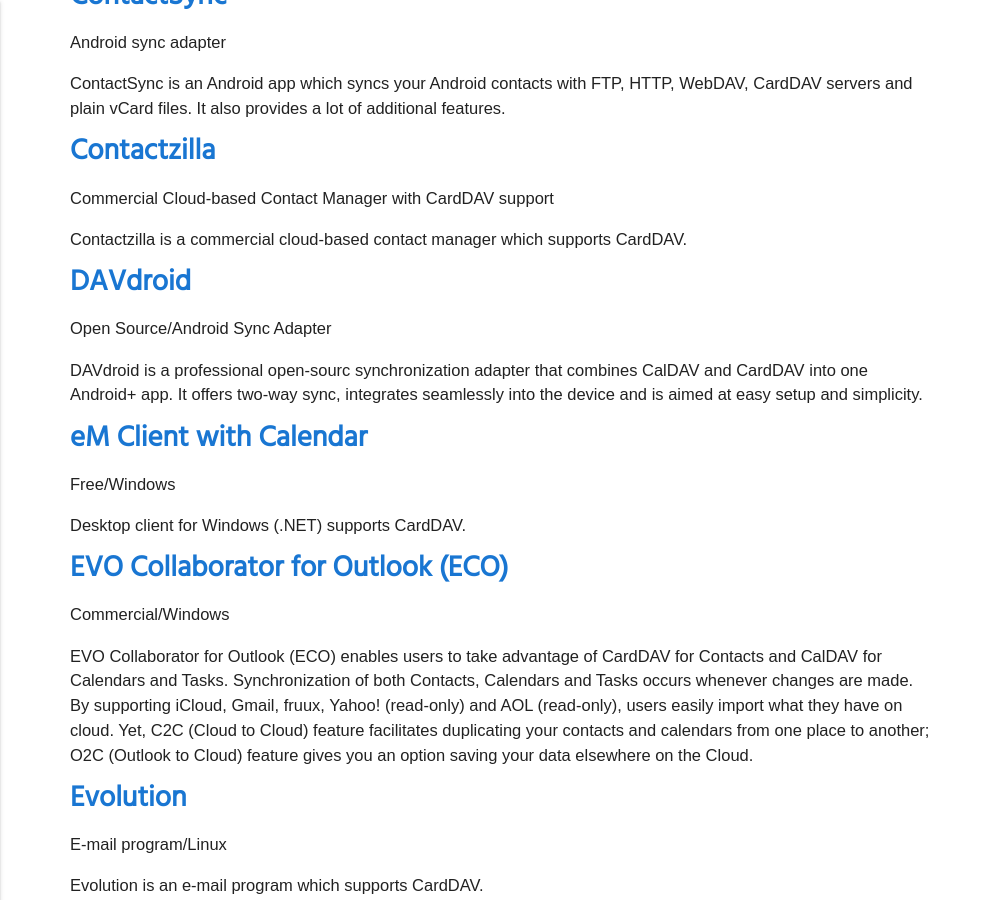
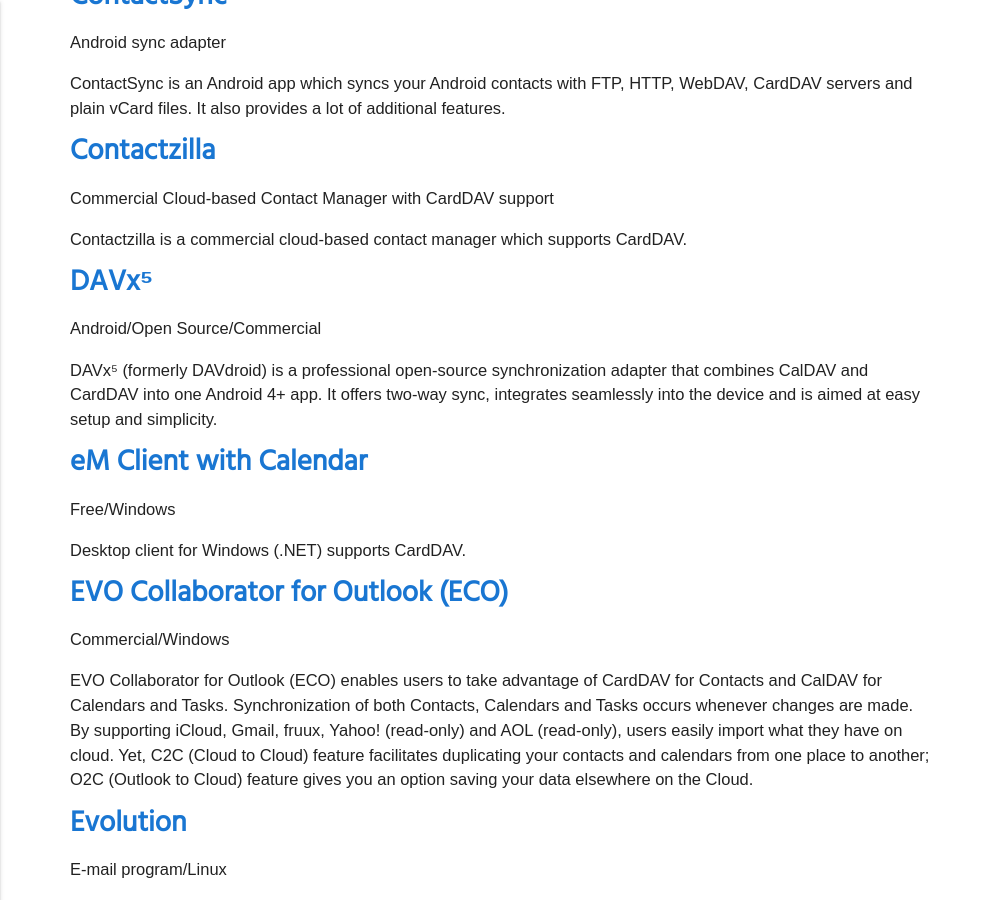
Before and after one commit to CalConnect/DEVGUIDE, a Jekyll site: the page built from _pages/CardDAV/Client-Implementations.md, in a window 1280 px wide and 900 px high, scrolled down 1495 px. Shown: the whole window, without its empty margins (0-991 px from the left). Built offline with Jekyll 4.4.1, drawn with Linux system fonts in a browser that asks for light colours; some web fonts are replaced.

Commit message:
DAVx5 / DAVdroid update

```diff
--- a/_pages/CardDAV/Client-Implementations.md
+++ b/_pages/CardDAV/Client-Implementations.md
@@ -65,10 +65,10 @@ ContactSync is an Android app which syncs your Android contacts with FTP, HTTP,
 
 Contactzilla is a commercial cloud-based contact manager which supports CardDAV.
 
-### [DAVdroid](https://davdroid.bitfire.at/)
-**Open Source/Android Sync Adapter**
+### [DAVx⁵](https://www.davx5.com/)
+**Android/Open Source/Commercial**
 
-DAVdroid is a professional open-sourc synchronization adapter that combines CalDAV and CardDAV into one Android+ app. It offers two-way sync, integrates seamlessly into the device and is aimed at easy setup and simplicity.
+DAVx⁵ (formerly DAVdroid) is a professional open-source synchronization adapter that combines CalDAV and CardDAV into one Android 4+ app. It offers two-way sync, integrates seamlessly into the device and is aimed at easy setup and simplicity.
 
 ### [eM Client with Calendar](http://de.emclient.com/)
 **Free/Windows**
```
Also changed, not shown: _pages/CalDAV/Client-Implementations.md (+3 -3 lines).
